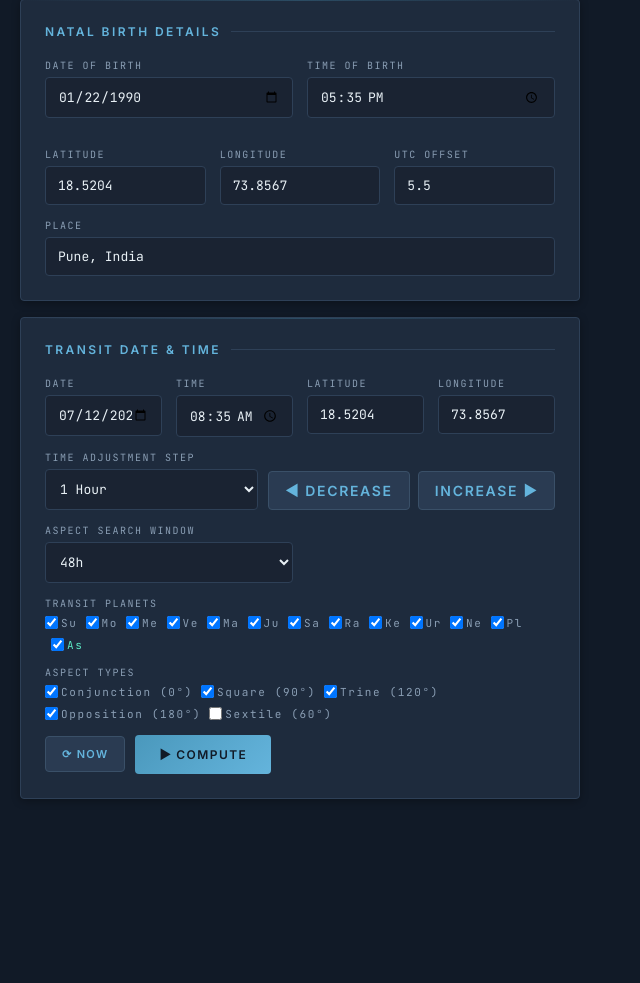
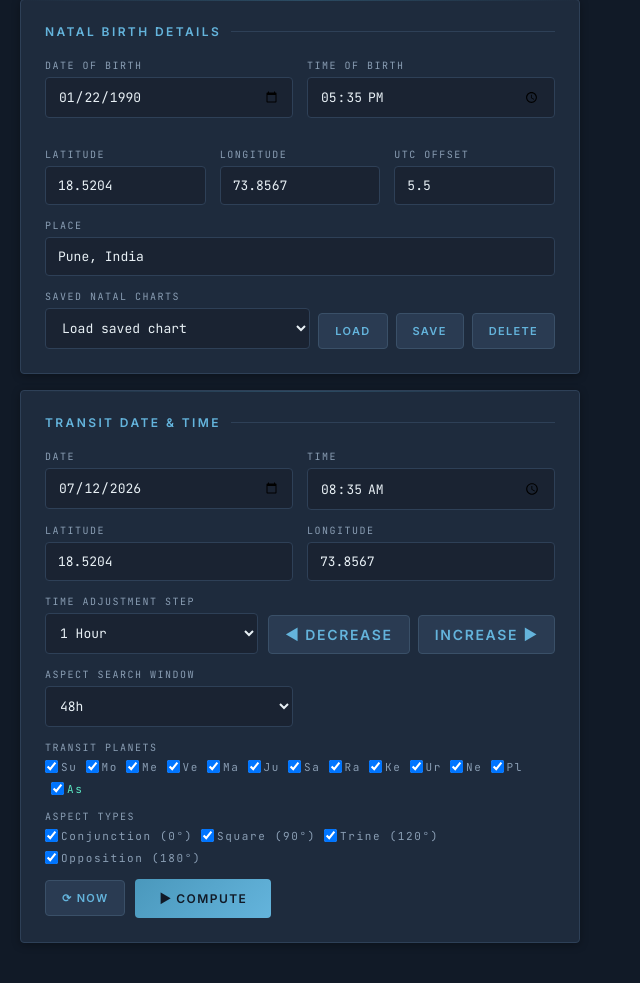
Before and after one commit to speerz90/transit2natal, a Flask app: page / in a window 1280 px wide. Shown: the part 158-1141 px from the top of the page, without its empty margins (0-640 px from the left). Before the commit the page ends 957 px from the top, so only its background shows below. Run offline with Flask 3, Linux system fonts and the light colour scheme.

Commit message:
Describe your changes

```diff
--- a/app.py
+++ b/app.py
@@ -14,6 +14,7 @@ swe.set_sid_mode(swe.SIDM_LAHIRI)
 SIGNS = ["Ari", "Tau", "Gem", "Can", "Leo", "Vir", "Lib", "Sco", "Sag", "Cap", "Aqu", "Pis"]
 SIGN_FULL = ["Aries", "Taurus", "Gemini", "Cancer", "Leo", "Virgo",
              "Libra", "Scorpio", "Sagittarius", "Capricorn", "Aquarius", "Pisces"]
+LONGITUDE_OFFSET_DEG = 1.0
 
 # Planet IDs — includes outer planets
 PLANETS = {
@@ -68,6 +69,10 @@ def compute_fortuna(asc_lon, sun_lon, moon_lon, is_day_chart):
     return fortuna % 360
 
 
+def apply_longitude_offset(longitude):
+    return (longitude + LONGITUDE_OFFSET_DEG) % 360
+
+
 def compute_aspects(dt_transit_start, transit_lat, transit_lon, natal_pos, hours=48, selected_planets=None, selected_aspects=None):
     if selected_planets is None:
         selected_planets = ["Mo", "Su", "Me", "Ve", "Ma"]
@@ -78,7 +83,6 @@ def compute_aspects(dt_transit_start, transit_lat, transit_lon, natal_pos, hours
     # Build aspects_to_check from selected_aspects
     all_aspects = {
         "Conjunction": {0: "Conjunction"},
-        "Sextile": {60: "Sextile", 300: "Sextile"},
         "Square": {90: "Square", 270: "Square"},
         "Trine": {120: "Trine", 240: "Trine"},
         "Opposition": {180: "Opposition"},
@@ -190,7 +194,6 @@ def compute_transit_aspects(dt_transit_start, transit_lat, transit_lon, hours=48
 
     all_aspects = {
         "Conjunction": {0: "Conjunction"},
-        "Sextile": {60: "Sextile", 300: "Sextile"},
         "Square": {90: "Square", 270: "Square"},
         "Trine": {120: "Trine", 240: "Trine"},
         "Opposition": {180: "Opposition"},
@@ -319,7 +322,7 @@ def get_positions(dt, lat=0.0, lon=0.0):
 
     for name, pid in PLANETS.items():
         result = swe.calc_ut(jd, pid, swe.FLG_SIDEREAL | swe.FLG_SPEED)
-        longitude = (result[0][0] - (1.0 / 60.0)) % 360
+        longitude = apply_longitude_offset(result[0][0])
         sign_idx = int(longitude // 30) % 12
         deg_in_sign = longitude % 30
         retro = is_retrograde(jd, pid)
@@ -366,7 +369,7 @@ def get_positions(dt, lat=0.0, lon=0.0):
     asc_lon = None
     if lat != 0 or lon != 0:
         houses = swe.houses_ex(jd, lat, lon, b'P', swe.FLG_SIDEREAL)
-        asc_lon = (houses[1][0] - (1.0 / 60.0)) % 360  # Ascendant shifted
+        asc_lon = apply_longitude_offset(houses[1][0])
         asc_sign_idx = int(asc_lon // 30) % 12
         asc_deg = asc_lon % 30
         positions["As"] = {
@@ -383,7 +386,7 @@ def get_positions(dt, lat=0.0, lon=0.0):
         # House cusps (all 12)
         house_cusps = []
         for i in range(12):
-            h_lon = (houses[0][i] - (1.0 / 60.0)) % 360
+            h_lon = apply_longitude_offset(houses[0][i])
             h_sign_idx = int(h_lon // 30) % 12
             h_deg = h_lon % 30
             house_cusps.append({
--- a/templates/index.html
+++ b/templates/index.html
@@ -171,7 +171,7 @@
       gap: 14px;
     }
 
-    .form-grid-4 { grid-template-columns: repeat(4, minmax(112px, 1fr)); }
+    .form-grid-4 { grid-template-columns: repeat(2, minmax(170px, 1fr)); }
     .form-grid-3 { grid-template-columns: repeat(3, minmax(112px, 1fr)); }
     .form-grid-2 { grid-template-columns: repeat(2, minmax(150px, 1fr)); }
 
@@ -279,6 +279,14 @@
       gap: 8px;
     }
 
+    .saved-chart-row {
+      grid-column: 1 / -1;
+      display: grid;
+      grid-template-columns: minmax(180px, 1fr) auto auto auto;
+      gap: 8px;
+      align-items: end;
+    }
+
     /* ============================================================
        INPUT PANEL
        ============================================================ */
@@ -291,7 +299,7 @@
 
     .form-grid-2 { grid-template-columns: repeat(2, minmax(150px, 1fr)); }
     .form-grid-3 { grid-template-columns: repeat(3, minmax(112px, 1fr)); }
-    .form-grid-4 { grid-template-columns: repeat(4, minmax(112px, 1fr)); }
+    .form-grid-4 { grid-template-columns: repeat(2, minmax(170px, 1fr)); }
     .form-grid-5 { grid-template-columns: repeat(3, minmax(112px, 1fr)); }
 
     .actions-row {
@@ -715,6 +723,10 @@
     body.mobile-view .adjust-buttons {
       display: grid;
       grid-template-columns: 1fr 1fr;
+    }
+
+    body.mobile-view .saved-chart-row {
+      grid-template-columns: 1fr;
     }
 
     body.mobile-view .chart-wrapper,
@@ -783,6 +795,15 @@
             <label>Place</label>
             <input type="text" id="place" value="Pune, India" placeholder="City, Country">
           </div>
+          <div class="saved-chart-row">
+            <div>
+              <label>Saved Natal Charts</label>
+              <select id="saved-natal-charts"></select>
+            </div>
+            <button class="btn-now" type="button" onclick="loadSelectedNatalChart()">Load</button>
+            <button class="btn-now" type="button" onclick="saveNamedNatalChart()">Save</button>
+            <button class="btn-now" type="button" onclick="deleteSelectedNatalChart()">Delete</button>
+          </div>
         </div>
       </div>
 
@@ -817,6 +838,10 @@
               <option value="360">6 Hours</option>
               <option value="720">12 Hours</option>
               <option value="1440">24 Hours (1d)</option>
+              <option value="10080">7 Days (1w)</option>
+              <option value="43200">30 Days (1m)</option>
+              <option value="259200">6 Months</option>
+              <option value="518400">1 Year</option>
             </select>
           </div>
           <div class="adjust-buttons">
@@ -899,9 +924,6 @@
             <label style="display: flex; align-items: center; gap: 3px; cursor: pointer; text-transform: none; font-size: 11px; margin-bottom: 0;">
               <input type="checkbox" class="aspect-type-cb" value="Opposition" checked style="width: auto;"> Opposition (180°)
             </label>
-            <label style="display: flex; align-items: center; gap: 3px; cursor: pointer; text-transform: none; font-size: 11px; margin-bottom: 0;">
-              <input type="checkbox" class="aspect-type-cb" value="Sextile" style="width: auto;"> Sextile (60°)
-            </label>
           </div>
         </div>
         <div style="margin-top: 14px; display: flex; gap: 10px; align-items: center;">
@@ -987,6 +1009,7 @@
     }
 
     const NATAL_STORAGE_KEY = 'transit2natal:natalData';
+    const SAVED_NATAL_CHARTS_KEY = 'transit2natal:savedNatalCharts';
     const NATAL_FIELD_IDS = ['natal-date', 'natal-time', 'natal-lat', 'natal-lon', 'natal-utc', 'place'];
 
     function loadSavedNatalData() {
@@ -1012,11 +1035,124 @@
       localStorage.setItem(NATAL_STORAGE_KEY, JSON.stringify(natalData));
     }
 
+    function getNatalFormData() {
+      const natalData = {};
+      for (const id of NATAL_FIELD_IDS) {
+        const el = document.getElementById(id);
+        if (el) natalData[id] = el.value;
+      }
+      return natalData;
+    }
+
+    function setNatalFormData(natalData) {
+      for (const id of NATAL_FIELD_IDS) {
+        const el = document.getElementById(id);
+        if (el && natalData[id] !== undefined) el.value = natalData[id];
+      }
+      saveNatalData();
+    }
+
+    function loadSavedNatalCharts() {
+      try {
+        return JSON.parse(localStorage.getItem(SAVED_NATAL_CHARTS_KEY) || '[]');
+      } catch (e) {
+        console.warn('Could not load saved natal charts:', e);
+        return [];
+      }
+    }
+
+    function storeSavedNatalCharts(charts) {
+      localStorage.setItem(SAVED_NATAL_CHARTS_KEY, JSON.stringify(charts));
+    }
+
+    function escapeHtml(value) {
+      return String(value || '').replace(/&/g, '&amp;').replace(/</g, '&lt;').replace(/>/g, '&gt;');
+    }
+
+    function renderSavedNatalCharts(selectedName = '') {
+      const select = document.getElementById('saved-natal-charts');
+      if (!select) return;
+
+      const charts = loadSavedNatalCharts();
+      select.innerHTML = '<option value="">Load saved chart</option>' + charts
+        .map(chart => `<option value="${escapeAttr(chart.id || chart.name)}">${escapeHtml(chart.name)}</option>`)
+        .join('');
+      select.value = selectedName;
+    }
+
+    function currentNatalChartName() {
+      const place = document.getElementById('place').value.trim();
+      const date = document.getElementById('natal-date').value;
+      const time = document.getElementById('natal-time').value;
+      return [place, date, time].filter(Boolean).join(' | ');
+    }
+
+    function natalChartId(natalData) {
+      return [
+        natalData.place,
+        natalData['natal-date'],
+        natalData['natal-time'],
+        natalData['natal-lat'],
+        natalData['natal-lon'],
+        natalData['natal-utc']
+      ].filter(Boolean).join('|');
+    }
+
+    function saveNamedNatalChart() {
+      const name = currentNatalChartName();
+      if (!name) {
+        setStatus('Enter natal chart details before saving.');
+        return;
+      }
+
+      const chartData = getNatalFormData();
+      const id = natalChartId(chartData);
+      const charts = loadSavedNatalCharts();
+      const existingIndex = charts.findIndex(chart => (chart.id || chart.name) === id);
+      const savedChart = { id, name, data: chartData, savedAt: new Date().toISOString() };
+      if (existingIndex >= 0) charts[existingIndex] = savedChart;
+      else charts.push(savedChart);
+
+      charts.sort((a, b) => a.name.localeCompare(b.name));
+      storeSavedNatalCharts(charts);
+      renderSavedNatalCharts(id);
+      saveNatalData();
+      setStatus(`Saved natal chart: ${name}`);
+    }
+
+    function loadSelectedNatalChart() {
+      const select = document.getElementById('saved-natal-charts');
+      if (!select || !select.value) return;
+
+      const chart = loadSavedNatalCharts().find(item => (item.id || item.name) === select.value);
+      if (!chart) return;
+      setNatalFormData(chart.data);
+      setStatus(`Loaded natal chart: ${chart.name}`);
+      computeChart();
+    }
+
+    function deleteSelectedNatalChart() {
+      const select = document.getElementById('saved-natal-charts');
+      if (!select || !select.value) {
+        setStatus('Select a saved natal chart to delete.');
+        return;
+      }
+
+      const deletedName = select.value;
+      const charts = loadSavedNatalCharts();
+      const deletedChart = charts.find(chart => (chart.id || chart.name) === deletedName);
+      const nextCharts = charts.filter(chart => (chart.id || chart.name) !== deletedName);
+      storeSavedNatalCharts(nextCharts);
+      renderSavedNatalCharts();
+      setStatus(`Deleted natal chart: ${deletedChart ? deletedChart.name : deletedName}`);
+    }
+
     function bindNatalDataSaving() {
       for (const id of NATAL_FIELD_IDS) {
         const el = document.getElementById(id);
         if (el) el.addEventListener('change', saveNatalData);
       }
+
     }
 
     const VIEW_MODE_STORAGE_KEY = 'transit2natal:viewMode';
@@ -1036,6 +1172,7 @@
     // Set transit date to today on load
     window.addEventListener('DOMContentLoaded', () => {
       loadSavedNatalData();
+      renderSavedNatalCharts();
       bindNatalDataSaving();
       applyViewMode(localStorage.getItem(VIEW_MODE_STORAGE_KEY) || 'laptop');
       setNow();
@@ -1175,7 +1312,7 @@
      *   8  -  - 11      (left / right)
      *  12 13 14 15      (bottom row)
      */
-    const DESC_CELLS = new Set([4, 8, 12, 13, 14]); // left col (excl top corner) + bottom row (excl right corner)
+    const DESC_CELLS = new Set([0, 4, 8, 12, 13, 14]); // top-left + left col + bottom row
 
     function sortPlanets(planets, gridIndex) {
       const copy = [...planets];
```
